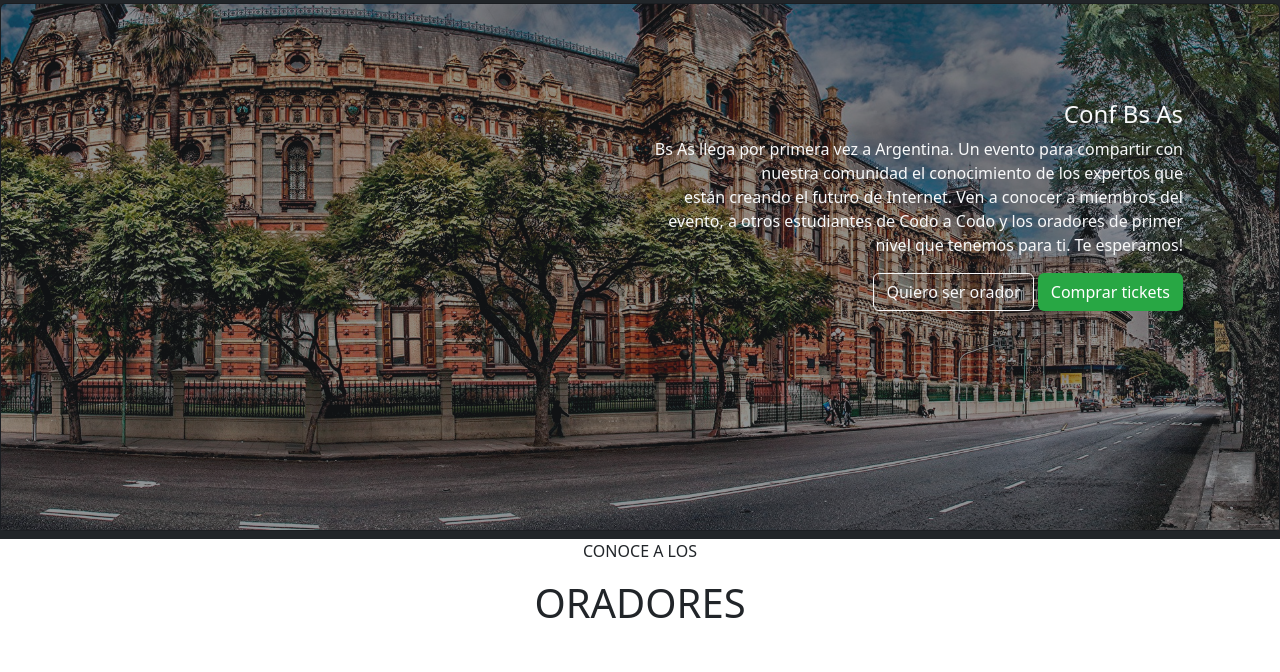
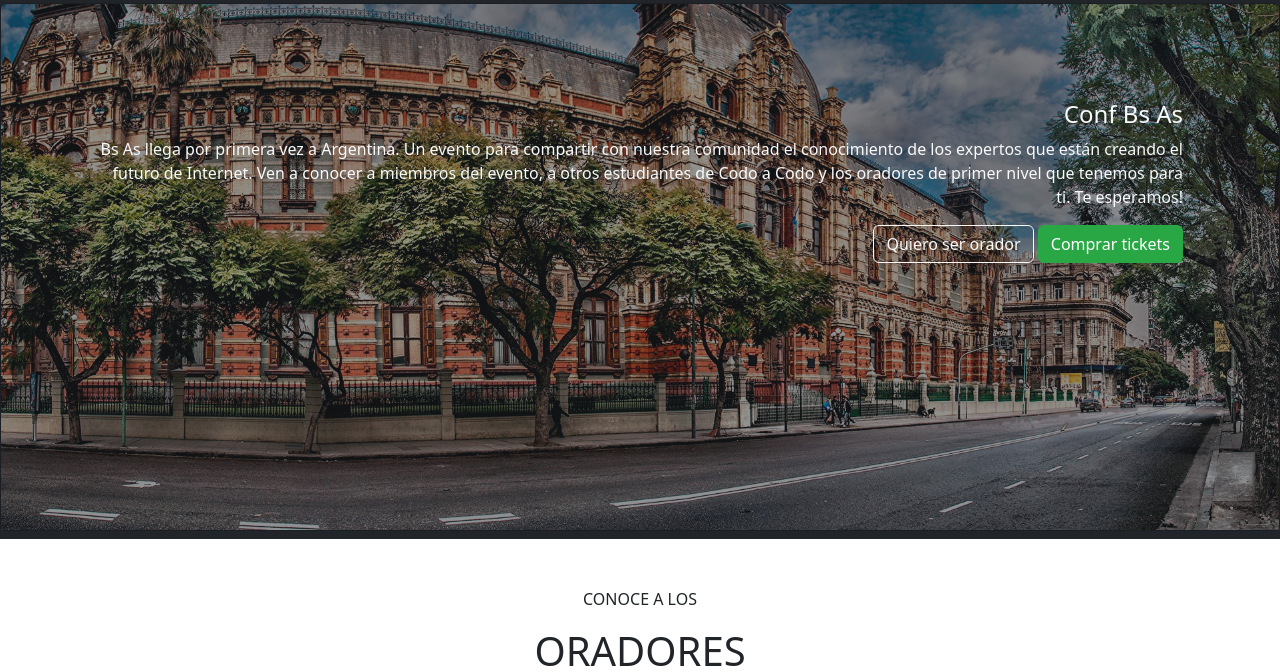
Before and after one commit to pribond/Tp-con-Bootstrap, a plain HTML site: page index.html in a window 1280 px wide. Shown: the part 101-773 px from the top of the page. Drawn offline with nearby package versions, Linux system fonts and the light colour scheme.

Commit message:
tp finalizado

```diff
--- a/index.html
+++ b/index.html
@@ -36,11 +36,13 @@
   </ul>
 
 </div>
-<div class="card car-dark bg-dark">
+
+
+<div class="card bg-dark">
   <img class="card-img-top opacity-50" src="imagenes/ba1.jpg" alt="Card image">
-  <div class="card-img-overlay text-light text-end p-5 m-5">
+  <div class="card-img-overlay text-light text-end p-5 m-5 overflow-auto">
     <h4 class="card-title">Conf Bs As</h4>
-    <p class="card-text">Bs As llega por primera vez a Argentina. Un evento para compartir con</br> nuestra comunidad el conocimiento de los expertos que</br> están creando el futuro de Internet. Ven a conocer a miembros del</br> evento, a otros estudiantes de Codo a Codo y los oradores de primer</br> nivel que tenemos para ti. Te esperamos!</p>
+    <p class="card-text">Bs As llega por primera vez a Argentina. Un evento para compartir con nuestra comunidad el conocimiento de los expertos que están creando el futuro de Internet. Ven a conocer a miembros del evento, a otros estudiantes de Codo a Codo y los oradores de primer nivel que tenemos para ti. Te esperamos!</p>
     <button type="button" class="btn btn-outline-light">Quiero ser orador</button>
     <button type="button" class="btn" style="background-color: #28A744; color:white;">Comprar tickets</button>
 
@@ -50,7 +52,7 @@
 </nav>
 
 
-<div class="title text-center">
+<div class="title text-center pt-5">
     <p>CONOCE A LOS</p>
     <h1>ORADORES</h1>
 </div>
@@ -125,7 +127,7 @@
  </div>
 </div>
 
-<div class="title text-center">
+<div class="title text-center pt-5">
  <p>CONVIÉRTETE EN UN</p>
  <h1>ORADOR</h1>
  <p>Anótate como orador para dar una <abbr tittle="algo que explique qué es una charla ignite">charla ignite</abbr>. Cuéntanos de qué quieres hablar!</p>
```
